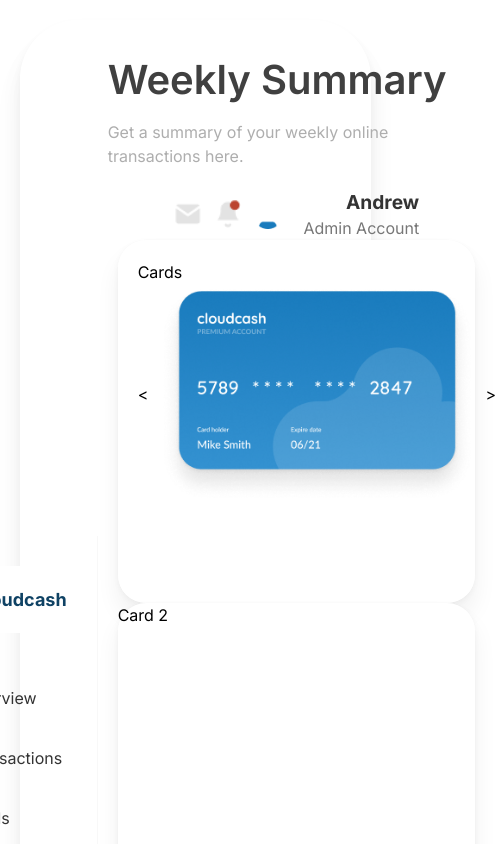
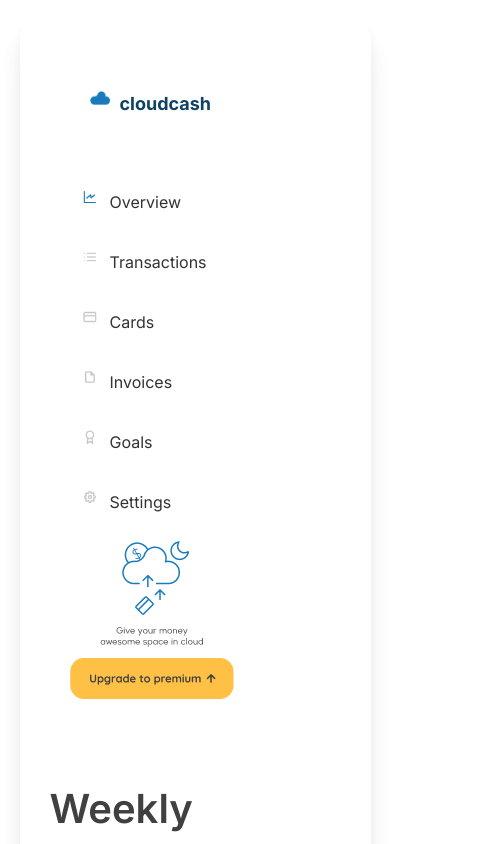
Before and after one commit to thriver652/WebCard, a Next.js app: page / in a window 390 px wide. Shown: the top 844 px of the page, 496 px wide, since content can reach past the window. Built offline with nearby package versions, Linux system fonts and the light colour scheme.

Commit message:
Push code

```diff
--- a/app/App.scss
+++ b/app/App.scss
@@ -6,10 +6,9 @@
   height: 80%;
   margin: 5% auto;
   padding: 20px;
-  border-radius: 59px;
+  border-radius: 20px; /* reduced border radius */
   box-shadow: 0px 4px 8px 0px rgba(0, 0, 0, 0.04),
     0px 16px 24px 0px rgba(0, 0, 0, 0.04), 0px 24px 32px 0px rgba(0, 0, 0, 0.04);
-}
 
   .sidebar {
     width: 250px;
@@ -20,7 +19,6 @@
   .content {
     flex-grow: 1;
     padding: 20px;
-}
 
     .topbar {
       margin-bottom: 20px;
@@ -29,23 +27,25 @@
 
     .centersection {
     }
+  }
 
   @media screen and (max-width: 768px) {
-  .main-container {
+    flex-direction: column; /* change to column layout */
     width: 90%;
     height: auto;
     margin: 5% auto;
-  }
 
     .sidebar {
       width: 100%;
       border-radius: 0;
       padding: 10px;
       margin-bottom: 10px;
+      border-right: none; /* remove right border */
     }
 
     .content {
-    flex-grow: 1;
+      width: 100%; /* occupy full width */
       padding: 10px;
     }
   }
+}
--- a/components/CenterSection/CenterSection.jsx
+++ b/components/CenterSection/CenterSection.jsx
@@ -2,6 +2,7 @@ import React from "react";
 import "./CenterSection.scss";
 import Cards from "./Cards/Cards";
 import TransHist from "./TransHist/TransHist";
+import Goals from "./Goals/Goals";
 const CenterSection = () => {
   return (
     <div className="center-section">
@@ -9,13 +10,17 @@ const CenterSection = () => {
         <div className="card">
           <Cards />
         </div>
-        <div className="card">Card 2</div>
+        <div className="card">
+          <TransHist />
+        </div>
       </div>
       <div className="row">
         <div className="card">
+          <Cards />
+        </div>
+        <div className="card">
           <TransHist />
         </div>
-        <div className="card">Card 4</div>
       </div>
     </div>
   );
--- a/components/CenterSection/CenterSection.scss
+++ b/components/CenterSection/CenterSection.scss
@@ -1,41 +1,27 @@
 .center-section {
   display: flex;
-  flex-direction: column;
-  align-items: center;
+  flex-wrap: wrap;
+  justify-content: center;
 }
 
-.row {
-  display: flex;
-  //justify-content: center;
-  margin-bottom: 20px;
+.card {
+  flex: 1 1 300px; /* Ensure each card has a minimum width of 300px */
+  max-width: 500px; /* Limit maximum width of the card */
+  margin: 0 10px 20px; /* Add horizontal margin and bottom margin */
+  border-radius: 28px; /* Rounded corners */
+  background: linear-gradient(180deg, #ffffff 0%, #ffffff 100%);
+  box-shadow: 0px 0px 1px 0px rgba(0, 0, 0, 0.04),
+    0px 2px 6px 0px rgba(0, 0, 0, 0.04), 0px 16px 24px 0px rgba(0, 0, 0, 0.06); /* Shadow */
+}
 
-  @media screen and (max-width: 1024px) {
-    flex-wrap: wrap; /* Ensure cards wrap on smaller screens */
+@media screen and (max-width: 1024px) {
+  .card {
+    flex-basis: calc(50% - 20px); /* Two cards per row with spacing */
   }
 }
 
-.card {
-  width: 496.66px; /* Width of the card */
-  height: 363.12px; /* Height of the card */
-  margin: 0 10px; /* Adjust horizontal margin */
-  border-radius: 28px; /* Rounded corners */
-  background: linear-gradient(
-    180deg,
-    #ffffff 0%,
-    #ffffff 100%
-  ); /* Background gradient */
-  box-shadow: 0px 0px 1px 0px rgba(0, 0, 0, 0.04),
-    0px 2px 6px 0px rgba(0, 0, 0, 0.04), 0px 16px 24px 0px rgba(0, 0, 0, 0.06); /* Shadow */
-  //   display: flex;
-  //   justify-content: center;
-  //   align-items: center;
-  //   text-align: center;
-
-  @media screen and (max-width: 1024px) {
-    width: calc(50% - 20px); /* Two cards per row with spacing */
-  }
-
-  @media screen and (max-width: 768px) {
-    width: calc(100% - 20px); /* Single card per row for smaller screens */
+@media screen and (max-width: 768px) {
+  .card {
+    flex-basis: calc(100% - 20px); /* Single card per row for smaller screens */
   }
 }
--- /dev/null
+++ b/components/CenterSection/Goals/Goals.jsx
@@ -0,0 +1,33 @@
+import React from "react";
+
+const Goals = () => {
+  // Mock data for goals
+  const goals = [
+    { id: 1, title: "Learn React", completed: false },
+    { id: 2, title: "Build a portfolio website", completed: true },
+    { id: 3, title: "Master JavaScript", completed: false },
+    { id: 4, title: "Explore CSS animations", completed: false },
+  ];
+
+  return (
+    <div>
+      <h2>Goals</h2>
+      <ul>
+        {goals.map((goal) => (
+          <li key={goal.id}>
+            <input type="checkbox" checked={goal.completed} readOnly />
+            <label
+              style={{
+                textDecoration: goal.completed ? "line-through" : "none",
+              }}
+            >
+              {goal.title}
+            </label>
+          </li>
+        ))}
+      </ul>
+    </div>
+  );
+};
+
+export default Goals;
--- a/components/TopSection/TopSection.scss
+++ b/components/TopSection/TopSection.scss
@@ -1,31 +1,32 @@
 .top-section {
   display: flex;
   flex-direction: column;
-  align-items: center;
+  align-items: flex-start; /* Adjusted alignment */
 
   .weekly-sumup {
     font-size: 2.5em;
     font-weight: 600;
-    color: #404040; /* Dark gray color */
-    margin-bottom: 10px; /* Add some bottom margin */
+    color: #404040;
+    margin-bottom: 10px;
+    margin-top: 0; /* Remove unnecessary margin top */
   }
 
   .get-summary {
     font-size: 1em;
-    color: #aeaeae; /* Light gray color */
-    margin-bottom: 20px; /* Add more bottom margin */
+    color: #aeaeae;
+    margin-bottom: 20px;
   }
 
   .profile-container {
     display: flex;
     align-items: center;
-    gap: 20px; /* Add gap between items */
+    gap: 20px;
   }
 
   .profile-info {
     display: flex;
     flex-direction: column;
-    align-items: flex-end; /* Align text to the right */
+    align-items: flex-end;
   }
 
   .profile-name {
```
Also changed, not shown: components/CenterSection/Goals/Goals.scss (added). Lines whose indentation alone changed are shown as unchanged.
